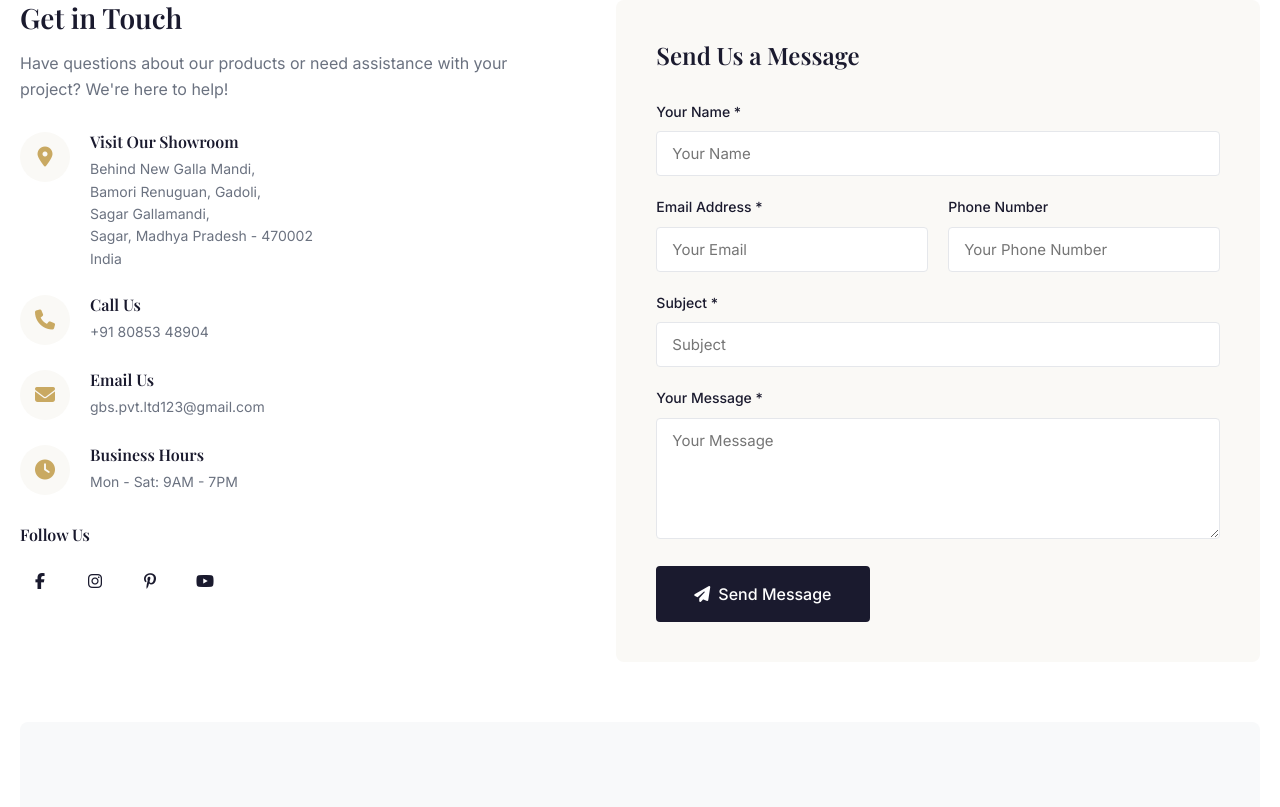
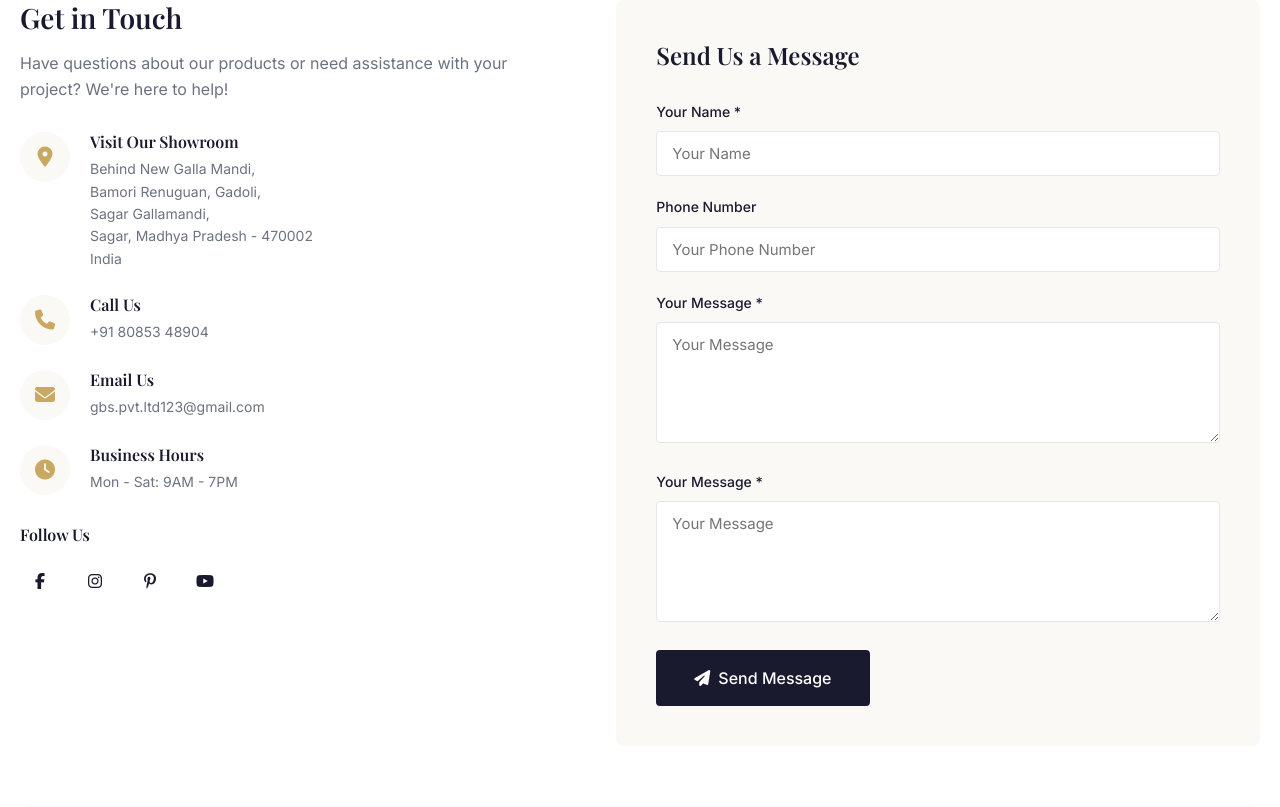
Before and after one commit to Naman7564/Glowall, a Django app: page /contact/ in a window 1280 px wide. Shown: the part 360-1167 px from the top of the page. Run offline with Django 5.2, Linux system fonts and the light colour scheme.

Commit message:
AI Update: Remove email and subject fields from contact form and model

```diff
--- a/tiles_catalog/catalog/forms.py
+++ b/tiles_catalog/catalog/forms.py
@@ -7,26 +7,16 @@ class ContactForm(forms.ModelForm):
 
     class Meta:
         model = Contact
-        fields = ['name', 'email', 'phone', 'subject', 'message']
+        fields = ['name', 'phone', 'message']
         widgets = {
             'name': forms.TextInput(attrs={
                 'class': 'form-control',
                 'placeholder': 'Your Name',
                 'required': True
             }),
-            'email': forms.EmailInput(attrs={
-                'class': 'form-control',
-                'placeholder': 'Your Email',
-                'required': True
-            }),
             'phone': forms.TextInput(attrs={
                 'class': 'form-control',
                 'placeholder': 'Your Phone Number'
-            }),
-            'subject': forms.TextInput(attrs={
-                'class': 'form-control',
-                'placeholder': 'Subject',
-                'required': True
             }),
             'message': forms.Textarea(attrs={
                 'class': 'form-control',
--- a/tiles_catalog/catalog/models.py
+++ b/tiles_catalog/catalog/models.py
@@ -167,9 +167,9 @@ class ProductImage(models.Model):
 class Contact(models.Model):
     """Contact form submissions."""
     name = models.CharField(max_length=100)
-    email = models.EmailField()
+    email = models.EmailField(blank=True, null=True)
     phone = models.CharField(max_length=20, blank=True)
-    subject = models.CharField(max_length=200)
+    subject = models.CharField(max_length=200, blank=True)
     message = models.TextField()
     created_at = models.DateTimeField(auto_now_add=True)
     is_read = models.BooleanField(default=False)
--- a/tiles_catalog/templates/catalog/contact.html
+++ b/tiles_catalog/templates/catalog/contact.html
@@ -87,25 +87,16 @@
                         {% endif %}
                     </div>
 
-                    <div class="form-row">
-                        <div class="form-group">
-                            <label for="id_email">Email Address *</label>
-                            {{ form.email }}
-                            {% if form.email.errors %}
-                            <span class="error">{{ form.email.errors.0 }}</span>
-                            {% endif %}
-                        </div>
-                        <div class="form-group">
-                            <label for="id_phone">Phone Number</label>
-                            {{ form.phone }}
-                        </div>
+                    <div class="form-group">
+                        <label for="id_phone">Phone Number</label>
+                        {{ form.phone }}
                     </div>
 
                     <div class="form-group">
-                        <label for="id_subject">Subject *</label>
-                        {{ form.subject }}
-                        {% if form.subject.errors %}
-                        <span class="error">{{ form.subject.errors.0 }}</span>
+                        <label for="id_message">Your Message *</label>
+                        {{ form.message }}
+                        {% if form.message.errors %}
+                        <span class="error">{{ form.message.errors.0 }}</span>
                         {% endif %}
                     </div>
 
```
